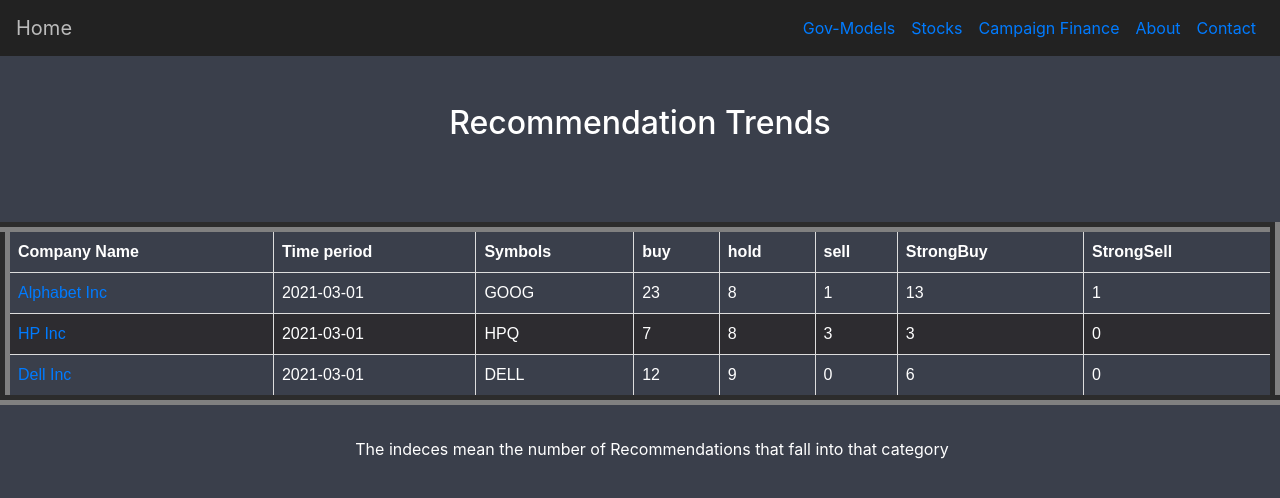
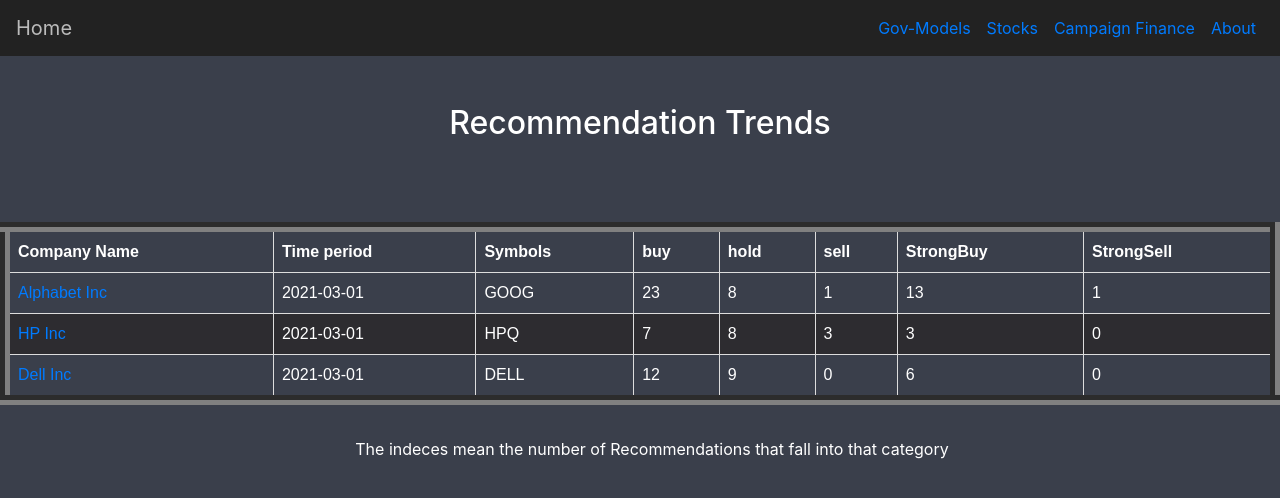
Before and after one commit to kev-liangg/thepoliticalmarket, a React (Create React App) app in the folder frontend/: page /Stocks in a window 1280 px wide. Shown: the top 498 px of the page. Built offline with nearby package versions, Linux system fonts and the light colour scheme.

Commit message:
remove empty contact component

```diff
--- a/frontend/src/Components/NavigationBar.js
+++ b/frontend/src/Components/NavigationBar.js
@@ -41,11 +41,6 @@
               <Link to="/About">About</Link>
             </Nav.Link>
           </Nav.Item>
-          <Nav.Item>
-            <Nav.Link>
-              <Link to="/contact">Contact</Link>
-            </Nav.Link>
-          </Nav.Item>
         </Nav>
             </Navbar.Collapse>
         </Navbar>
```
